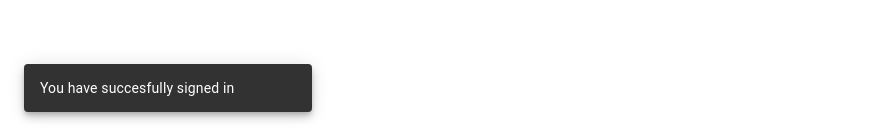
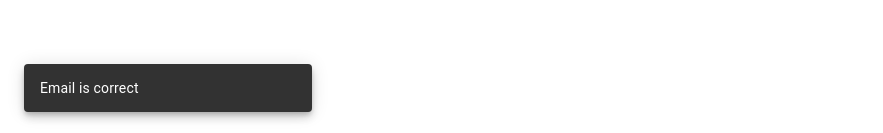
Before and after one commit to walter-clayton/afitpilot-somatotype, a React (Create React App) app in the folder client/: page /Login in a window 1280 px wide. Both pictures are taken after typing "name@example.com", "Sample123" into the empty fields and a click on the button "SIGN IN". Shown: the part 664-797 px from the top of the page, without its empty margins (0-883 px from the left). Built offline with nearby package versions, Linux system fonts and the light colour scheme.

Commit message:
Snackbar message displayed

```diff
--- a/client/src/components/Login.tsx
+++ b/client/src/components/Login.tsx
@@ -51,17 +51,19 @@ export default function Login() {
     // for email validation
     console.log(typeof data.get('email'))
     if (isEmailValid(data.get('email'))) {
-      console.log("ok")
+      setSnackbarMessage("Email is correct")
     }
     else {
-      console.log('not ok')
+      setSnackbarMessage('Email is incorrect')
     }
+
+    if(isEmailValid(data.get('email')) && isPasswordValid(data.get('password')) )
         // for password validation
     if (isPasswordValid(data.get('password'))) {
-        console.log("password is correct")
+      setSnackbarMessage("password is correct")
       }
       else {
-        console.log('password is incorrect')
+        setSnackbarMessage('password is incorrect')
       }
 
     console.log({
@@ -92,6 +94,8 @@ export default function Login() {
 
   //snackbar example
   const [open, setOpen] = React.useState(false);
+
+  const [snackbarMessage, setSnackbarMessage] = React.useState("");
 
 
   const handleClose = (event:any, reason:any) => {
@@ -200,7 +204,8 @@ export default function Login() {
               open={open}
               autoHideDuration={6000}
               onClose={handleClose}
-              message="You have succesfully signed in"
+              message={snackbarMessage}
+              // setSnackbarMessage
               // action={action}
             />
 
```
